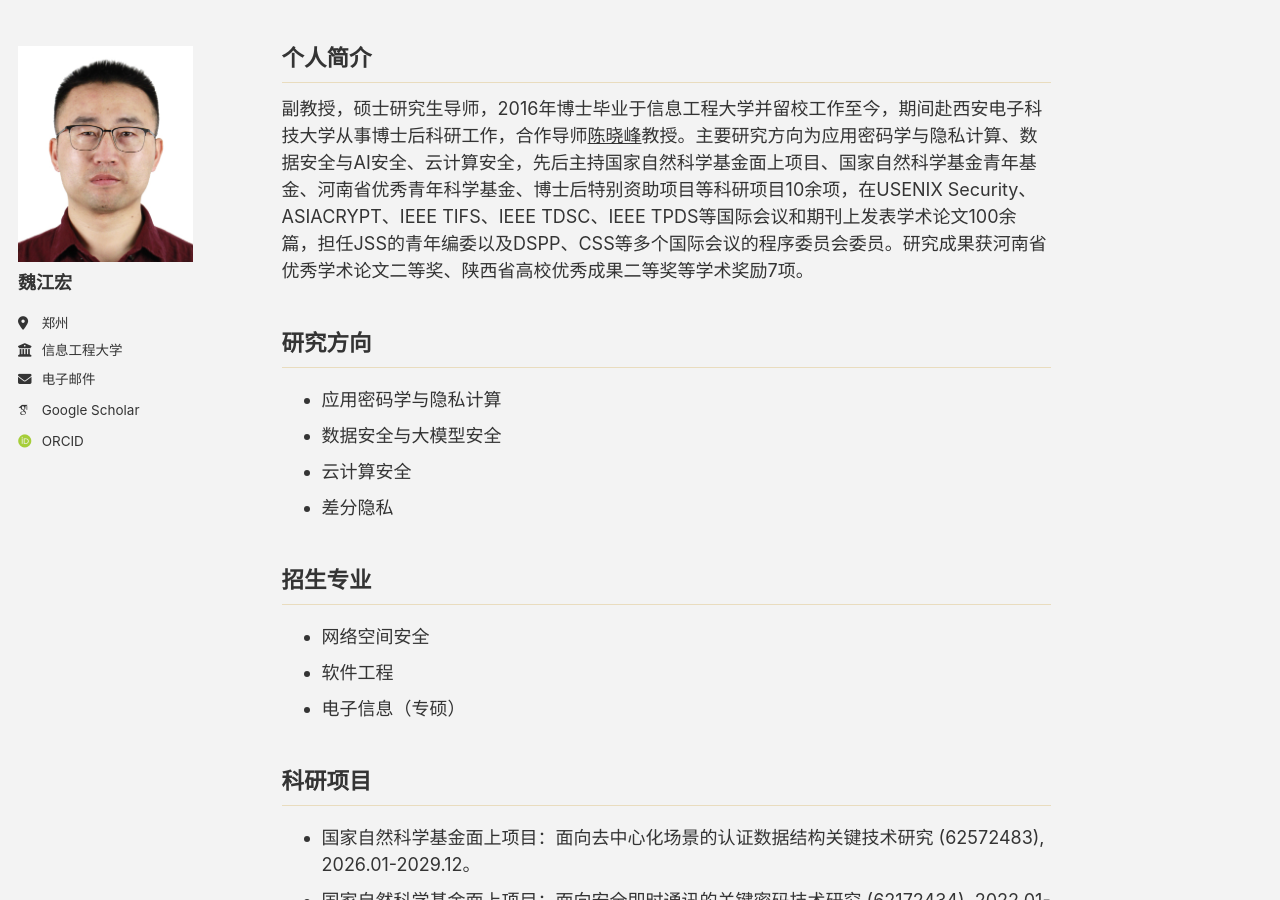
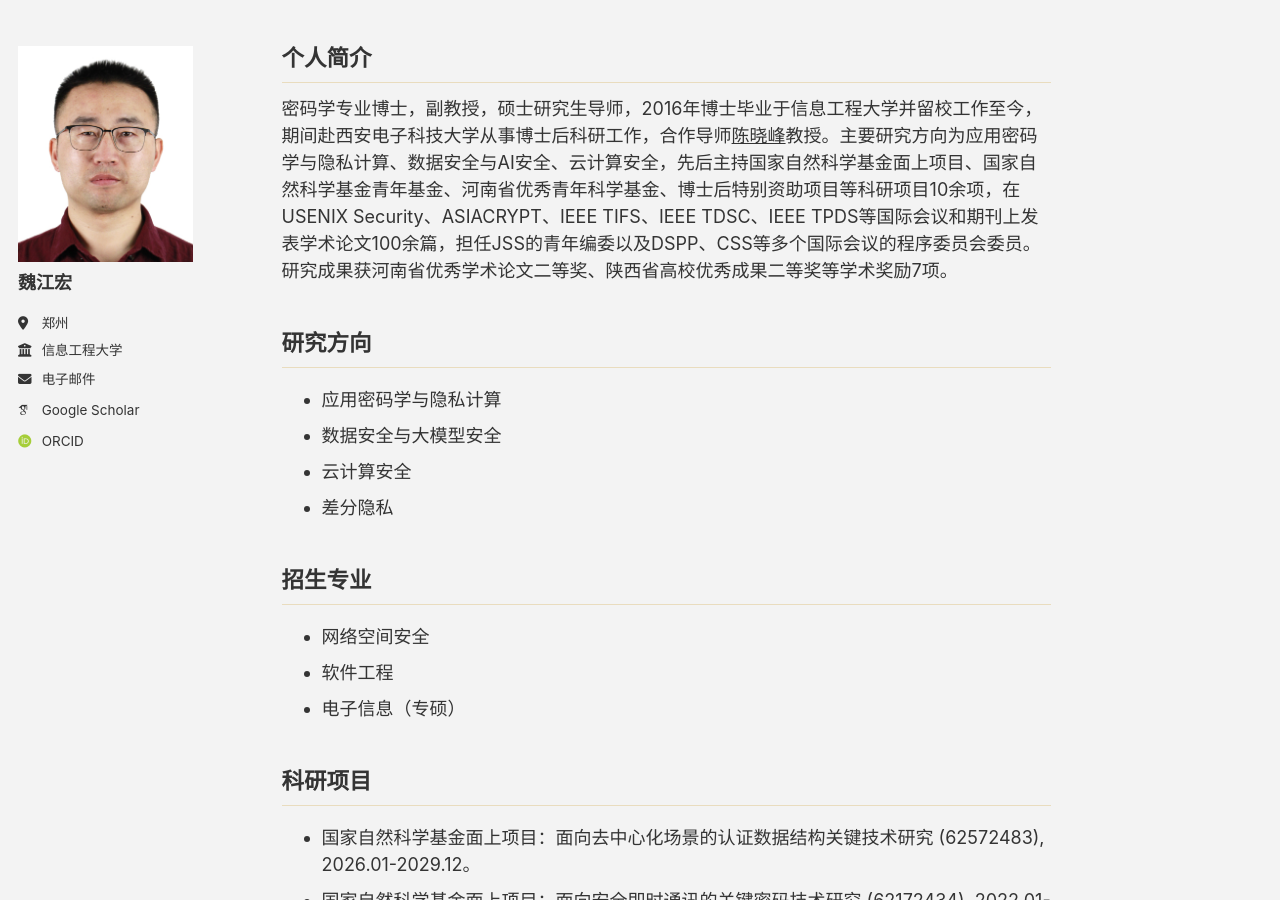
Before and after one commit to jhw-crypt/jhw-crypt.github.io, a Jekyll site: the page built from _pages/about.md, in a window 1280 px wide and 900 px high. Built offline with Jekyll 4.4.1, drawn with Linux system fonts in a browser that asks for light colours; some web fonts are replaced; a script bundle is joined from its source files by our own code; library files that are not in the unit come from our copies.

Commit message:
Update about.md

```diff
--- a/_pages/about.md
+++ b/_pages/about.md
@@ -7,7 +7,7 @@ redirect_from:
   - /about.html
 ---
 ## 个人简介
-副教授，硕士研究生导师，2016年博士毕业于信息工程大学并留校工作至今，期间赴西安电子科技大学从事博士后科研工作，合作导师[陈晓峰](https://web.xidian.edu.cn/xfchen/index.html)教授。主要研究方向为应用密码学与隐私计算、数据安全与AI安全、云计算安全，先后主持国家自然科学基金面上项目、国家自然科学基金青年基金、河南省优秀青年科学基金、博士后特别资助项目等科研项目10余项，在USENIX Security、ASIACRYPT、IEEE TIFS、IEEE TDSC、IEEE TPDS等国际会议和期刊上发表学术论文100余篇，担任JSS的青年编委以及DSPP、CSS等多个国际会议的程序委员会委员。研究成果获河南省优秀学术论文二等奖、陕西省高校优秀成果二等奖等学术奖励7项。
+密码学专业博士，副教授，硕士研究生导师，2016年博士毕业于信息工程大学并留校工作至今，期间赴西安电子科技大学从事博士后科研工作，合作导师[陈晓峰](https://web.xidian.edu.cn/xfchen/index.html)教授。主要研究方向为应用密码学与隐私计算、数据安全与AI安全、云计算安全，先后主持国家自然科学基金面上项目、国家自然科学基金青年基金、河南省优秀青年科学基金、博士后特别资助项目等科研项目10余项，在USENIX Security、ASIACRYPT、IEEE TIFS、IEEE TDSC、IEEE TPDS等国际会议和期刊上发表学术论文100余篇，担任JSS的青年编委以及DSPP、CSS等多个国际会议的程序委员会委员。研究成果获河南省优秀学术论文二等奖、陕西省高校优秀成果二等奖等学术奖励7项。
 
 
 ## 研究方向
```
